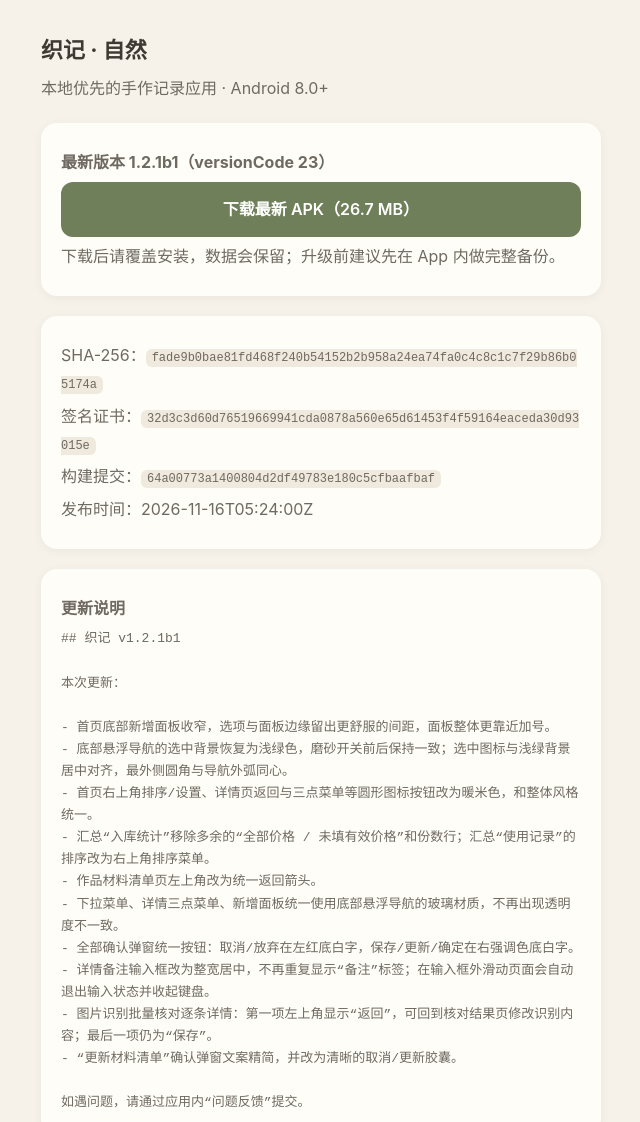
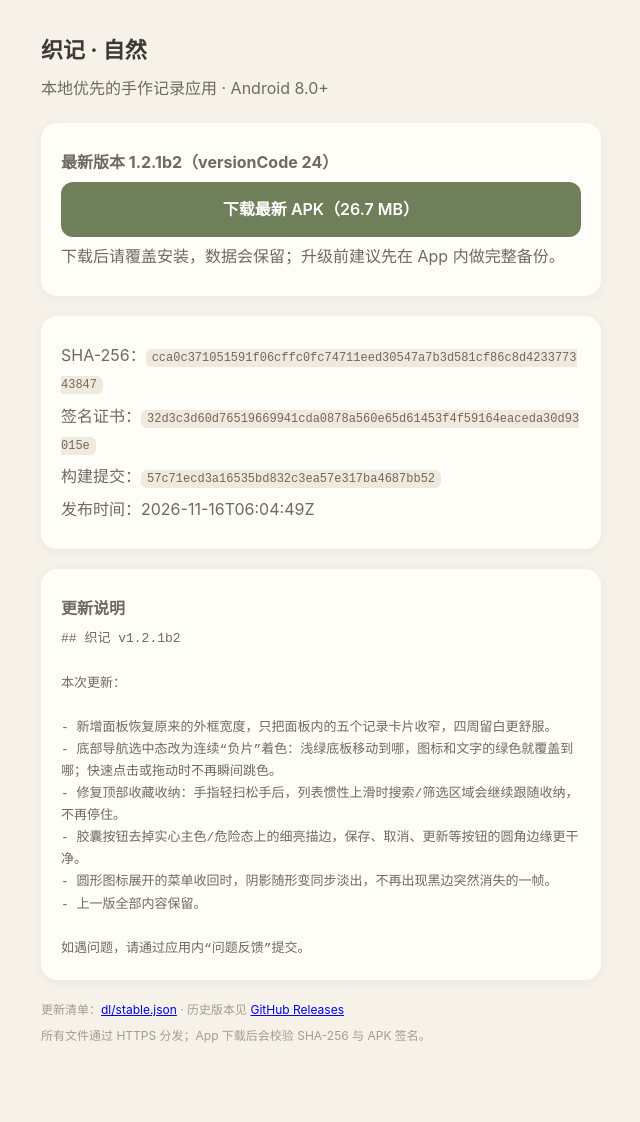
Before and after one commit to youyoudezhuzhu/ZhiJi-Release, a plain HTML site: page docs/index.html in a window 1280 px wide. Shown: the top 1122 px of the page, without its empty margins (319-959 px from the left). After the commit the page ends 1085 px from the top, so only its background shows below. Drawn offline with Linux system fonts and the light colour scheme.

Commit message:
pages: sync 1.2.1b2 metadata (auto)

```diff
--- a/docs/index.html
+++ b/docs/index.html
@@ -21,32 +21,28 @@ pre{white-space:pre-wrap;color:#6f6a61;font-size:13px;margin:0}
 <h1>织记 · 自然</h1>
 <p>本地优先的手作记录应用 · Android 8.0+</p>
 <div class="card">
-<p><strong>最新版本 1.2.1b1（versionCode 23）</strong></p>
+<p><strong>最新版本 1.2.1b2（versionCode 24）</strong></p>
 <a class="btn" href="dl/latest.apk">下载最新 APK（26.7 MB）</a>
 <p>下载后请覆盖安装，数据会保留；升级前建议先在 App 内做完整备份。</p>
 </div>
 <div class="card">
-<p>SHA-256：<code>fade9b0bae81fd468f240b54152b2b958a24ea74fa0c4c8c1c7f29b86b05174a</code></p>
+<p>SHA-256：<code>cca0c371051591f06cffc0fc74711eed30547a7b3d581cf86c8d423377343847</code></p>
 <p>签名证书：<code>32d3c3d60d76519669941cda0878a560e65d61453f4f59164eaceda30d93015e</code></p>
-<p>构建提交：<code>64a00773a1400804d2df49783e180c5cfbaafbaf</code></p>
-<p>发布时间：2026-11-16T05:24:00Z</p>
+<p>构建提交：<code>57c71ecd3a16535bd832c3ea57e317ba4687bb52</code></p>
+<p>发布时间：2026-11-16T06:04:49Z</p>
 </div>
 <div class="card">
 <p><strong>更新说明</strong></p>
-<pre>## 织记 v1.2.1b1
+<pre>## 织记 v1.2.1b2
 
 本次更新：
 
-- 首页底部新增面板收窄，选项与面板边缘留出更舒服的间距，面板整体更靠近加号。
-- 底部悬浮导航的选中背景恢复为浅绿色，磨砂开关前后保持一致；选中图标与浅绿背景居中对齐，最外侧圆角与导航外弧同心。
-- 首页右上角排序/设置、详情页返回与三点菜单等圆形图标按钮改为暖米色，和整体风格统一。
-- 汇总“入库统计”移除多余的“全部价格 / 未填有效价格”和份数行；汇总“使用记录”的排序改为右上角排序菜单。
-- 作品材料清单页左上角改为统一返回箭头。
-- 下拉菜单、详情三点菜单、新增面板统一使用底部悬浮导航的玻璃材质，不再出现透明度不一致。
-- 全部确认弹窗统一按钮：取消/放弃在左红底白字，保存/更新/确定在右强调色底白字。
-- 详情备注输入框改为整宽居中，不再重复显示“备注”标签；在输入框外滑动页面会自动退出输入状态并收起键盘。
-- 图片识别批量核对逐条详情：第一项左上角显示“返回”，可回到核对结果页修改识别内容；最后一项仍为“保存”。
-- “更新材料清单”确认弹窗文案精简，并改为清晰的取消/更新胶囊。
+- 新增面板恢复原来的外框宽度，只把面板内的五个记录卡片收窄，四周留白更舒服。
+- 底部导航选中态改为连续“负片”着色：浅绿底板移动到哪，图标和文字的绿色就覆盖到哪；快速点击或拖动时不再瞬间跳色。
+- 修复顶部收藏收纳：手指轻扫松手后，列表惯性上滑时搜索/筛选区域会继续跟随收纳，不再停住。
+- 胶囊按钮去掉实心主色/危险态上的细亮描边，保存、取消、更新等按钮的圆角边缘更干净。
+- 圆形图标展开的菜单收回时，阴影随形变同步淡出，不再出现黑边突然消失的一帧。
+- 上一版全部内容保留。
 
 如遇问题，请通过应用内“问题反馈”提交。</pre>
 </div>
```
Also changed, not shown: docs/dl/stable.json (+8 -8 lines), updates/stable.json (+8 -8 lines), docs/dl/SHA256SUMS-1.2.1b1.txt (deleted), docs/dl/SHA256SUMS-1.2.1b2.txt (added).
